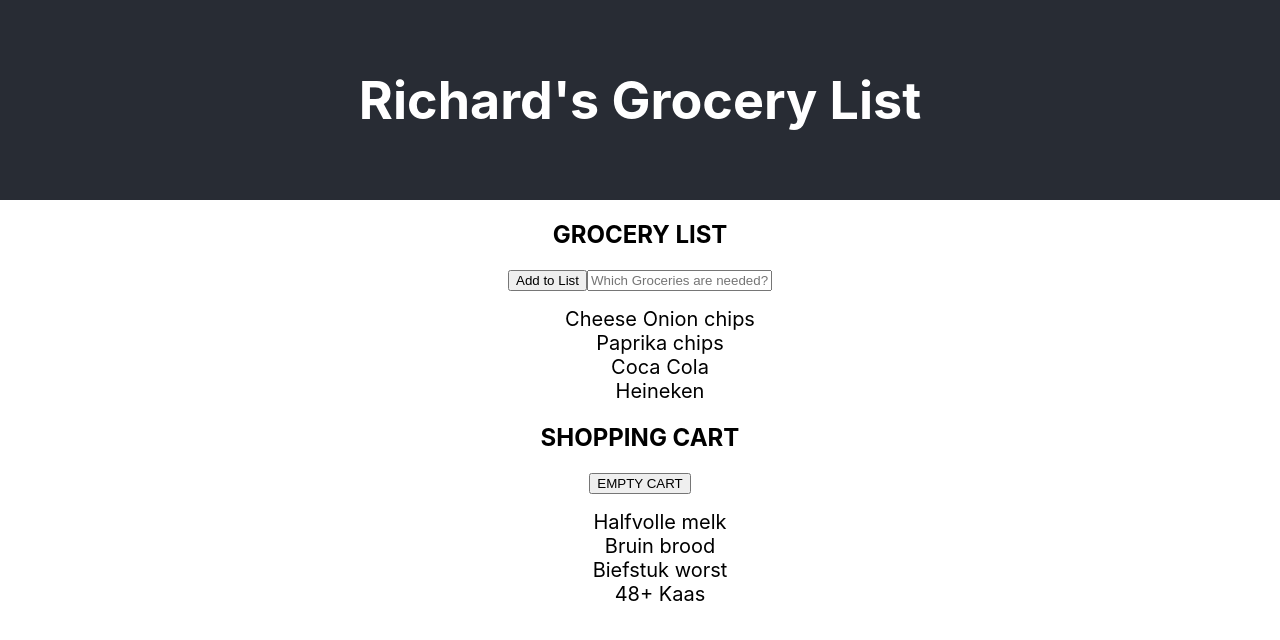
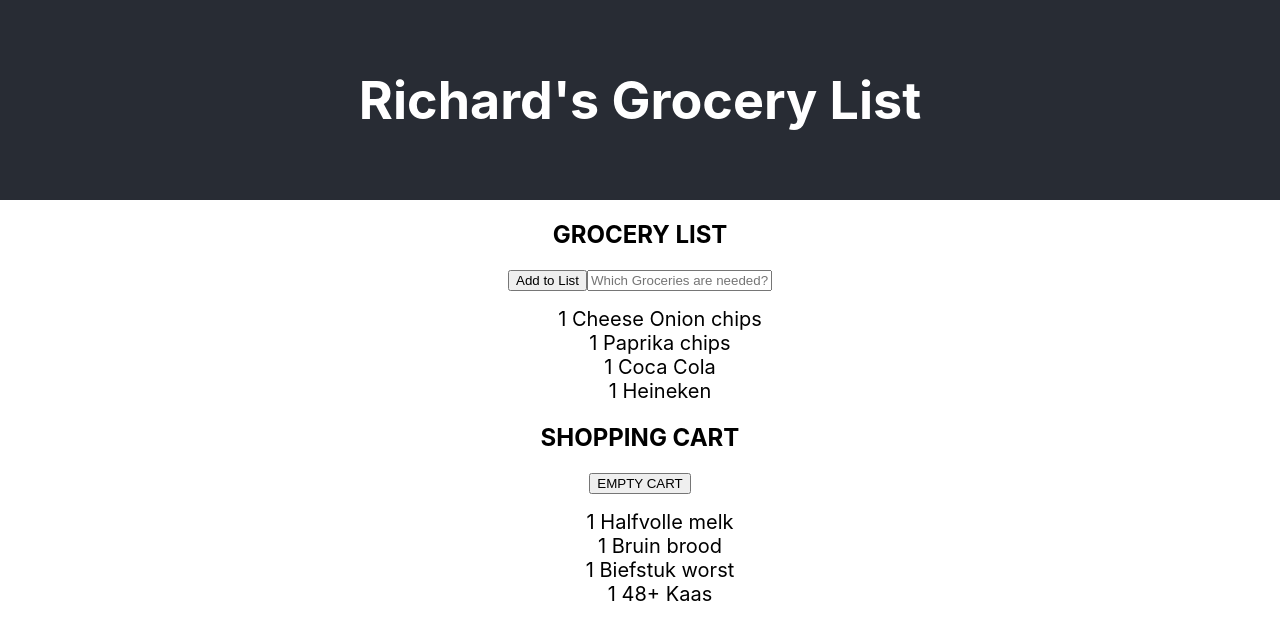
Before and after one commit to Rfvanesveld/Grocery-List, a React (Create React App) app: page / in a window 1280 px wide. Shown: the top 640 px of the page. Built offline with nearby package versions, Linux system fonts and the light colour scheme.

Commit message:
Part 6 completed

```diff
--- a/src/Components/Container.js
+++ b/src/Components/Container.js
@@ -1,38 +1,51 @@
 import React from "react"
 import Grocerylist from "./GroceryList";
 import ShoppingCart from "./ShoppingCart";
+
 
 class Container extends React.Component {
     constructor(props) {
         super(props)
         this.state = {
             Grocery_Items: [
-                { id: 1, title: "Cheese Onion chips" },
-                { id: 2, title: "Paprika chips" },
-                { id: 3, title: "Coca Cola" },
-                { id: 4, title: "Heineken" }
+                { id: 1, title: "Cheese Onion chips", amount: 1 },
+                { id: 2, title: "Paprika chips", amount: 1 },
+                { id: 3, title: "Coca Cola", amount: 1 },
+                { id: 4, title: "Heineken", amount: 1 }
             ],
             ShoppingList_Items: [
-                { id: 1, title: "Halfvolle melk" },
-                { id: 2, title: "Bruin brood" },
-                { id: 3, title: "Biefstuk worst" },
-                { id: 4, title: "48+ Kaas" }
+                { id: 1, title: "Halfvolle melk", amount: 1 },
+                { id: 2, title: "Bruin brood", amount: 1 },
+                { id: 3, title: "Biefstuk worst", amount: 1 },
+                { id: 4, title: "48+ Kaas", amount: 1 }
 
             ]
         }
-        this.addItemtoList = this.addItemtoList.bind(this)
-        this.addItemtoCart = this.addItemtoCart.bind(this)
         this.emptyCart = this.emptyCart.bind(this)
+        this.addtoList = this.addtoList.bind(this)
+        this.addtoCart = this.addtoCart.bind(this)
     }
 
-    addItemtoList(title) {
+    emptyCart() {
+
+        let newState = this.state.Grocery_Items.map((input) => {
+            input.amount = 1;
+            return input;
+        });
+        this.setState({
+            ShoppingList_Items: [],
+            Grocery_Items: newState,
+        });
+    }
+
+    addtoList(title) {
         if (title !== undefined && title !== null && title.length > 0) {
             this.setState(prevState => {
-                console.log('add')
                 const Grocery_Items = [...prevState.Grocery_Items]
                 Grocery_Items.push({
                     id: Grocery_Items.length + 1,
-                    title: title
+                    title: title,
+                    amount: 1
                 })
                 return {
                     Grocery_Items: Grocery_Items
@@ -41,23 +54,31 @@ class Container extends React.Component {
         }
     }
 
+    addtoCart = (title) => {
 
+        if (title !== undefined && title !== null && title.length > 0) {
+            this.setState(prevState => {
+                const ShoppingList_Items = [...prevState.ShoppingList_Items]
 
-    addItemtoCart(name, value) {
+                const shoppingList_Item = ShoppingList_Items.find(item => {
+                    return item.title === title
+                })
 
-        const newIteminCart = { id: value, title: name };
-        this.setState(prevState => {
-            const ShoppingCartUpdated = [...prevState.ShoppingList_Items];
-            ShoppingCartUpdated.push(newIteminCart);
-            const newState = { ...prevState, ShoppingList_Items: ShoppingCartUpdated }
-            return newState;
-        })
-    }
+                if (shoppingList_Item !== undefined) {
+                    shoppingList_Item.amount++;
 
-
-
-    emptyCart() {
-        this.setState({ ShoppingList_Items: [] })
+                } else {
+                    ShoppingList_Items.push({
+                        id: ShoppingList_Items.length + 1,
+                        title: title,
+                        amount: 1
+                    })
+                }
+                return {
+                    ShoppingList_Items: ShoppingList_Items
+                }
+            })
+        }
     }
 
     render() {
@@ -67,13 +88,13 @@ class Container extends React.Component {
                 <Grocerylist
                     // className=".."
                     list={this.state.Grocery_Items}
-                    onClick={this.addItemtoCart}
-                    addClick={this.addItemtoList}
+                    onClick={this.addtoCart}
+                    addClick={this.addtoList}
                 />
                 <ShoppingCart
                     // className=".."
                     list={this.state.ShoppingList_Items}
-                    onClick={this.addItemtoCart}
+                    onClick={this.addtoCart}
                     emptyClick={this.emptyCart}
                 />
 
--- a/src/Components/List.js
+++ b/src/Components/List.js
@@ -2,14 +2,15 @@ import React from "react"
 import ListItem from "./ListItem"
 
 function List(props) {
-    const List_Items = props.list.map(item => {
-        return (
-            <ListItem
-                key={item.id}
-                item={item}
-                onClick={props.onClick} />
-        )
-    })
+    const List_Items = props.list.map(item =>
+
+        <ListItem
+            key={item.id}
+            item={item}
+            onClick={props.onClick}
+        />
+
+    )
     return (
         <ul>
             {List_Items}
--- a/src/Components/ListItem.js
+++ b/src/Components/ListItem.js
@@ -9,7 +9,7 @@ function ListItem(props) {
             value={item.title}
             onClick={() => props.onClick(item.title)}
         >
-            <div> {item.title} </div>
+            <div> {item.amount} {item.title} </div>
 
         </li>
     )
--- a/src/Components/ShoppingCart.js
+++ b/src/Components/ShoppingCart.js
@@ -7,7 +7,8 @@ function ShoppingCart(props) {
             <h2>SHOPPING CART</h2>
 
             <button
-                onClick={props.emptyClick}> EMPTY CART
+                onClick={() => props.emptyClick()}>
+                EMPTY CART
             </button>
 
             <List
```
